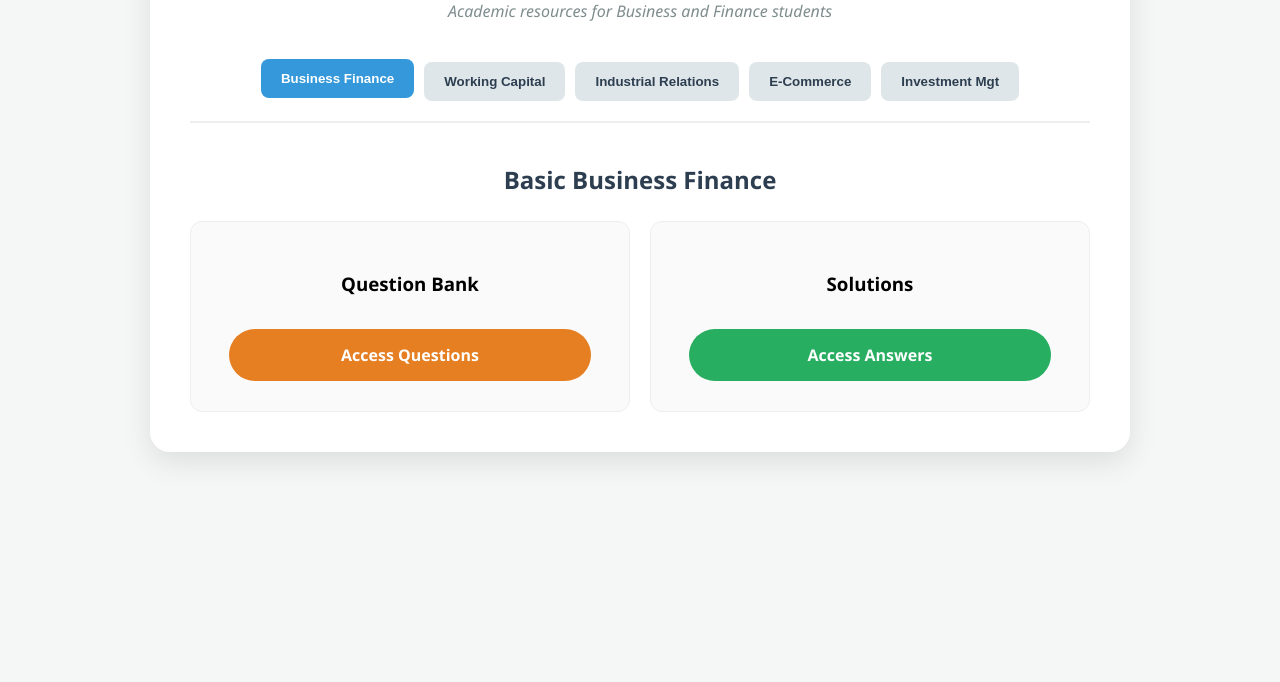
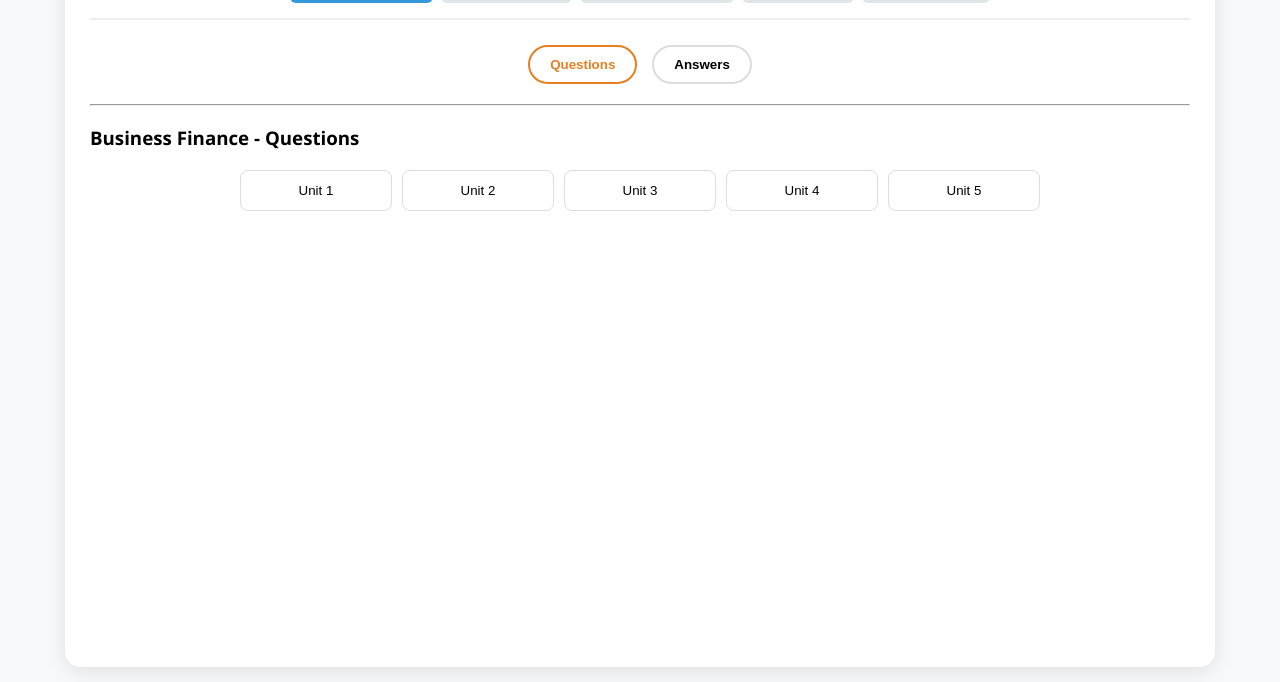
Before and after one commit to adityarawat74904-lang/Study-material, a plain HTML site: page index.html in a window 1280 px wide. Shown: the part 158-840 px from the top of the page. Before the commit the page ends 800 px from the top, so only its background shows below. Drawn offline with Linux system fonts and the light colour scheme.

Commit message:
Update index.html

```diff
--- a/index.html
+++ b/index.html
@@ -8,143 +8,137 @@
         :root {
             --primary: #2c3e50;
             --secondary: #3498db;
-            --question-btn: #e67e22;
-            --answer-btn: #27ae60;
-            --light: #f4f7f6;
+            --q-color: #e67e22;
+            --a-color: #27ae60;
+            --bg: #f8f9fa;
         }
-        body { font-family: 'Segoe UI', Tahoma, Geneva, Verdana, sans-serif; background: var(--light); margin: 0; padding: 20px; }
-        .container { max-width: 900px; margin: auto; background: white; padding: 40px; border-radius: 20px; box-shadow: 0 10px 30px rgba(0,0,0,0.1); }
+        body { font-family: 'Segoe UI', sans-serif; background: var(--bg); margin: 0; padding: 15px; }
+        .container { max-width: 1100px; margin: auto; background: white; padding: 25px; border-radius: 15px; box-shadow: 0 5px 25px rgba(0,0,0,0.1); min-height: 95vh; }
 
-        h1 { text-align: center; color: var(--primary); font-size: 2.5rem; margin-bottom: 10px; }
-        .subtitle { text-align: center; color: #7f8c8d; margin-bottom: 40px; font-style: italic; }
+        h1 { text-align: center; color: var(--primary); }
 
         /* Navigation Tabs */
-        .tabs { display: flex; flex-wrap: wrap; gap: 10px; justify-content: center; margin-bottom: 40px; border-bottom: 2px solid #eee; padding-bottom: 20px; }
-        .tab-btn { padding: 12px 20px; border: none; background: #dfe6e9; color: var(--primary); cursor: pointer; border-radius: 8px; font-weight: bold; transition: 0.3s; }
-        .tab-btn.active { background: var(--secondary); color: white; transform: translateY(-3px); }
-        .tab-btn:hover:not(.active) { background: #d1d8e0; }
+        .tabs { display: flex; flex-wrap: wrap; gap: 8px; justify-content: center; margin-bottom: 25px; border-bottom: 2px solid #eee; padding-bottom: 15px; }
+        .tab-btn { padding: 10px 15px; border: none; background: #dfe6e9; color: var(--primary); cursor: pointer; border-radius: 6px; font-weight: bold; transition: 0.3s; }
+        .tab-btn.active { background: var(--secondary); color: white; }
 
-        /* Subject Content Area */
-        .subject-content { display: none; animation: fadeIn 0.5s ease; }
+        /* Content Sections */
+        .subject-content { display: none; text-align: center; animation: fadeIn 0.4s; }
         .subject-content.active { display: block; }
 
-        .card-title { text-align: center; color: var(--primary); margin-bottom: 25px; font-size: 1.5rem; }
+        .type-toggle { display: flex; gap: 15px; justify-content: center; margin-bottom: 20px; }
+        .type-btn { padding: 10px 20px; border: 2px solid #ddd; background: white; border-radius: 25px; cursor: pointer; font-weight: bold; transition: 0.3s; }
+        .type-btn.active.q { border-color: var(--q-color); color: var(--q-color); }
+        .type-btn.active.a { border-color: var(--a-color); color: var(--a-color); }
 
-        /* Question and Answer Options */
-        .options-grid { display: grid; grid-template-columns: 1fr 1fr; gap: 20px; }
-        .option-card { background: #fafafa; padding: 30px; border-radius: 12px; border: 1px solid #eee; text-align: center; transition: 0.3s; }
-        .option-card:hover { border-color: var(--secondary); box-shadow: 0 5px 15px rgba(0,0,0,0.05); }
+        /* Unit Grid */
+        .unit-grid { display: grid; grid-template-columns: repeat(auto-fit, minmax(120px, 1fr)); gap: 10px; margin: 20px auto; max-width: 800px; }
+        .unit-btn { padding: 12px; border: 1px solid #ddd; background: #fff; border-radius: 8px; cursor: pointer; transition: 0.2s; font-weight: 500; }
+        .unit-btn:hover { background: var(--secondary); color: white; border-color: var(--secondary); }
 
-        .btn { display: inline-block; padding: 15px 30px; margin-top: 15px; border-radius: 30px; color: white; text-decoration: none; font-weight: bold; transition: 0.3s; width: 80%; }
-        .q-link { background: var(--question-btn); }
-        .q-link:hover { background: #d35400; transform: scale(1.05); }
-        .a-link { background: var(--answer-btn); }
-        .a-link:hover { background: #219150; transform: scale(1.05); }
+        /* Viewer */
+        .viewer-container { width: 100%; height: 750px; border: 2px solid #ddd; border-radius: 10px; background: #fff; display: none; margin-top: 20px; }
+        iframe { width: 100%; height: 100%; border: none; }
 
         @keyframes fadeIn { from { opacity: 0; } to { opacity: 1; } }
-        @media (max-width: 650px) { .options-grid { grid-template-columns: 1fr; } }
     </style>
 </head>
 <body>
 
 <div class="container">
-    <h1>Question & Answer Bank</h1>
-    <p class="subtitle">Academic resources for Business and Finance students</p>
+    <h1>Academic Resource Portal</h1>
 
-    <div class="tabs">
-        <button class="tab-btn active" onclick="openSubject(event, 'finance')">Business Finance</button>
-        <button class="tab-btn" onclick="openSubject(event, 'working')">Working Capital</button>
-        <button class="tab-btn" onclick="openSubject(event, 'laws')">Industrial Relations</button>
-        <button class="tab-btn" onclick="openSubject(event, 'ecomm')">E-Commerce</button>
-        <button class="tab-btn" onclick="openSubject(event, 'invest')">Investment Mgt</button>
+    <div class="tabs" id="subjectTabs">
+        <button class="tab-btn active" onclick="switchSubject(this, 'finance')">Business Finance</button>
+        <button class="tab-btn" onclick="switchSubject(this, 'working')">Working Capital</button>
+        <button class="tab-btn" onclick="switchSubject(this, 'laws')">Industrial Relations</button>
+        <button class="tab-btn" onclick="switchSubject(this, 'ecomm')">E-Commerce</button>
+        <button class="tab-btn" onclick="switchSubject(this, 'invest')">Investment Mgt</button>
     </div>
 
-    <div id="finance" class="subject-content active">
-        <h2 class="card-title">Basic Business Finance</h2>
-        <div class="options-grid">
-            <div class="option-card">
-                <h3>Question Bank</h3>
-                <a href="https://drive.google.com/drive/folders/1UymdWOoAHfwxBc7NkAO-NFUJfM-32tnl" class="btn q-link" target="_blank">Access Questions</a>
-            </div>
-            <div class="option-card">
-                <h3>Solutions</h3>
-                <a href="https://drive.google.com/drive/folders/1UymdWOoAHfwxBc7NkAO-NFUJfM-32tnl" class="btn a-link" target="_blank">Access Answers</a>
-            </div>
-        </div>
+    <div class="type-toggle">
+        <button class="type-btn q active" onclick="switchType('Q')">Questions</button>
+        <button class="type-btn a" onclick="switchType('A')">Answers</button>
     </div>
 
-    <div id="working" class="subject-content">
-        <h2 class="card-title">Working Capital Management</h2>
-        <div class="options-grid">
-            <div class="option-card">
-                <h3>Question Bank</h3>
-                <a href="https://drive.google.com/drive/folders/1QyFOM4rYTWH94wZ_mWnmtQ112UZIqpKB" class="btn q-link" target="_blank">Access Questions</a>
+    <hr>
+
+    <div id="unitDisplay">
+        <h3 id="currentSelectionTitle">Business Finance - Questions</h3>
+        <div class="unit-grid" id="unitGrid">
             </div>
-            <div class="option-card">
-                <h3>Solutions</h3>
-                <a href="https://drive.google.com/drive/folders/1QyFOM4rYTWH94wZ_mWnmtQ112UZIqpKB" class="btn a-link" target="_blank">Access Answers</a>
-            </div>
-        </div>
     </div>
 
-    <div id="laws" class="subject-content">
-        <h2 class="card-title">Industrial Relation & Employment Laws</h2>
-        <div class="options-grid">
-            <div class="option-card">
-                <h3>Question Bank</h3>
-                <a href="https://drive.google.com/drive/folders/1qCM-lyDY-8npRKpLc0Dx7Y4XofrqJp2Z" class="btn q-link" target="_blank">Access Questions</a>
-            </div>
-            <div class="option-card">
-                <h3>Solutions</h3>
-                <a href="https://drive.google.com/drive/folders/1qCM-lyDY-8npRKpLc0Dx7Y4XofrqJp2Z" class="btn a-link" target="_blank">Access Answers</a>
-            </div>
-        </div>
+    <div id="viewerBox" class="viewer-container">
+        <iframe id="pdfFrame" src=""></iframe>
     </div>
-
-    <div id="ecomm" class="subject-content">
-        <h2 class="card-title">E-Commerce</h2>
-        <div class="options-grid">
-            <div class="option-card">
-                <h3>Question Bank</h3>
-                <a href="https://drive.google.com/drive/folders/1uYVBCewifuaRdO34c6SZz1hcx0JXseIL" class="btn q-link" target="_blank">Access Questions</a>
-            </div>
-            <div class="option-card">
-                <h3>Solutions</h3>
-                <a href="https://drive.google.com/drive/folders/1uYVBCewifuaRdO34c6SZz1hcx0JXseIL" class="btn a-link" target="_blank">Access Answers</a>
-            </div>
-        </div>
-    </div>
-
-    <div id="invest" class="subject-content">
-        <h2 class="card-title">Investment Management</h2>
-        <div class="options-grid">
-            <div class="option-card">
-                <h3>Question Bank</h3>
-                <a href="https://drive.google.com/drive/folders/12y_b06cZor3h6812eAMa-_Vt0VBuz9Lt" class="btn q-link" target="_blank">Access Questions</a>
-            </div>
-            <div class="option-card">
-                <h3>Solutions</h3>
-                <a href="https://drive.google.com/drive/folders/12y_b06cZor3h6812eAMa-_Vt0VBuz9Lt" class="btn a-link" target="_blank">Access Answers</a>
-            </div>
-        </div>
-    </div>
-
 </div>
 
 <script>
-    function openSubject(evt, subjectName) {
-        var i, content, tablinks;
-        content = document.getElementsByClassName("subject-content");
-        for (i = 0; i < content.length; i++) {
-            content[i].classList.remove("active");
+    let currentSubject = 'finance';
+    let currentType = 'Q';
+
+    const unitConfig = {
+        'finance': { name: 'Business Finance', units: 5 },
+        'working': { name: 'Working Capital', units: 5 },
+        'laws': { name: 'Industrial Relations', units: 4 },
+        'ecomm': { name: 'E-Commerce', units: 1 },
+        'invest': { name: 'Investment Mgt', units: 1 }
+    };
+
+    function switchSubject(btn, subKey) {
+        currentSubject = subKey;
+        // Update UI
+        document.querySelectorAll('.tab-btn').forEach(t => t.classList.remove('active'));
+        btn.classList.add('active');
+        renderUnits();
+    }
+
+    function switchType(type) {
+        currentType = type;
+        // Update UI
+        document.querySelectorAll('.type-btn').forEach(b => b.classList.remove('active'));
+        document.querySelector(`.type-btn.${type.toLowerCase()}`).classList.add('active');
+        renderUnits();
+    }
+
+    function renderUnits() {
+        const grid = document.getElementById('unitGrid');
+        const title = document.getElementById('currentSelectionTitle');
+        const viewer = document.getElementById('viewerBox');
+
+        viewer.style.display = 'none'; // Hide viewer when changing
+        grid.innerHTML = '';
+
+        const config = unitConfig[currentSubject];
+        const typeText = currentType === 'Q' ? 'Questions' : 'Answers';
+        title.innerText = `${config.name} - ${typeText}`;
+
+        for (let i = 1; i <= config.units; i++) {
+            const btn = document.createElement('button');
+            btn.className = 'unit-btn';
+            btn.innerText = `Unit ${i}`;
+            // This is where you would map your specific Google Drive IDs
+            btn.onclick = () => loadPDF(currentSubject, currentType, i);
+            grid.appendChild(btn);
         }
-        tablinks = document.getElementsByClassName("tab-btn");
-        for (i = 0; i < tablinks.length; i++) {
-            tablinks[i].classList.remove("active");
-        }
-        document.getElementById(subjectName).classList.add("active");
-        evt.currentTarget.classList.add("active");
     }
+
+    function loadPDF(subject, type, unit) {
+        const viewer = document.getElementById('viewerBox');
+        const frame = document.getElementById('pdfFrame');
+
+        // Logical naming for your IDs
+        // You will need to create a mapping object here with your real File IDs
+        const fileId = "PASTE_YOUR_FILE_ID_HERE";
+
+        frame.src = `https://drive.google.com/file/d/${fileId}/preview`;
+        viewer.style.display = 'block';
+        viewer.scrollIntoView({ behavior: 'smooth' });
+    }
+
+    // Initialize the first view
+    renderUnits();
 </script>
 
 </body>
```
